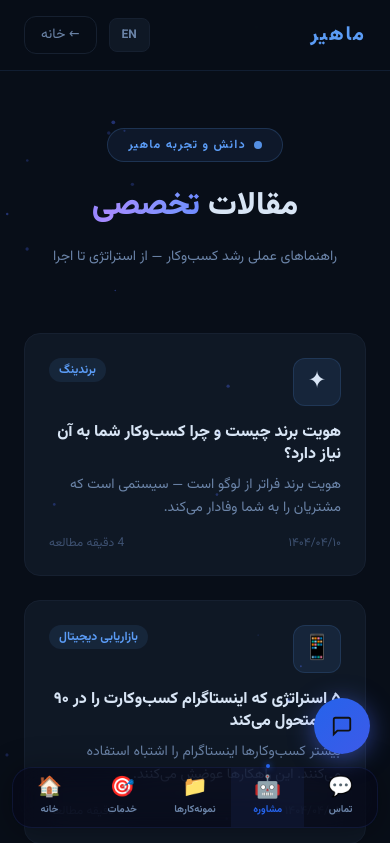
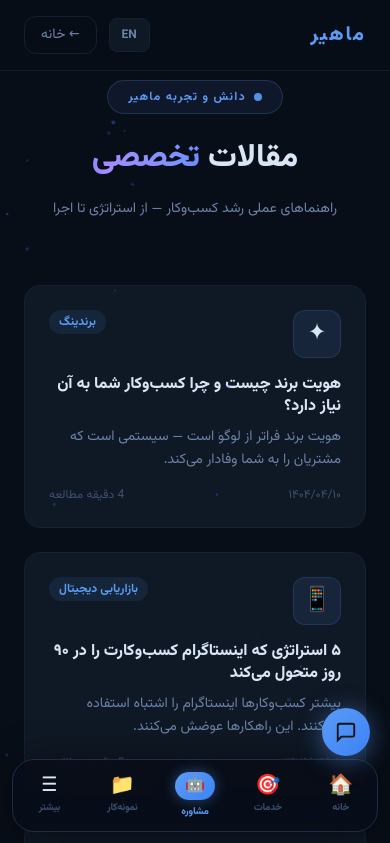
Before and after one commit to amirsamimaneh-svg/Mahir-Gostaran, a Next.js app: page /blog in a window 390 px wide. Shown: the top 843 px of the page. Built offline with nearby package versions, Linux system fonts and the light colour scheme.

Commit message:
feat: بازطراحی کامل موبایل — BottomNav با More drawer، tab bar پروفایل، فاصله‌گذاری responsive

```diff
--- a/src/app/about/page.tsx
+++ b/src/app/about/page.tsx
@@ -47,7 +47,7 @@ export default function AboutPage() {
         </div>
       </nav>
 
-      <div className="max-w-4xl mx-auto px-6 pt-32 pb-24">
+      <div className="max-w-4xl mx-auto px-6 pt-20 md:pt-32 pb-24">
 
         {/* Hero */}
         <div className="text-center mb-20">
--- a/src/app/blog/[slug]/page.tsx
+++ b/src/app/blog/[slug]/page.tsx
@@ -46,7 +46,7 @@ function BlogPostInner({ params }: { params: Promise<{ slug: string }> }) {
         </div>
       </nav>
 
-      <article className="max-w-3xl mx-auto px-6 pt-32 pb-24">
+      <article className="max-w-3xl mx-auto px-6 pt-20 md:pt-32 pb-24">
 
         {/* Category */}
         <div className="mb-6">
--- a/src/app/blog/page.tsx
+++ b/src/app/blog/page.tsx
@@ -31,7 +31,7 @@ export default function BlogPage() {
         </div>
       </nav>
 
-      <div className="max-w-5xl mx-auto px-6 pt-32 pb-24">
+      <div className="max-w-5xl mx-auto px-6 pt-20 md:pt-32 pb-24">
 
         {/* Header */}
         <div className="text-center mb-16">
--- a/src/app/globals.css
+++ b/src/app/globals.css
@@ -2,8 +2,12 @@
 
 @media (max-width: 767px) {
   body {
-    padding-bottom: 68px;
+    /* space for bottom tab bar */
+    padding-bottom: calc(72px + env(safe-area-inset-bottom));
   }
+
+  /* tighter sections on small screens */
+  .section-py { padding-top: 3.5rem; padding-bottom: 3.5rem; }
 }
 
 :root {
--- a/src/app/portfolio/[slug]/page.tsx
+++ b/src/app/portfolio/[slug]/page.tsx
@@ -58,7 +58,7 @@ function ProjectPageInner({ params }: { params: Promise<{ slug: string }> }) {
         </div>
       </nav>
 
-      <div className="max-w-3xl mx-auto px-6 pt-32 pb-20">
+      <div className="max-w-3xl mx-auto px-6 pt-20 md:pt-32 pb-20">
 
         {/* Category badge */}
         <div className="mb-6">
--- a/src/app/portfolio/page.tsx
+++ b/src/app/portfolio/page.tsx
@@ -44,7 +44,7 @@ export default function PortfolioPage() {
         </div>
       </nav>
 
-      <div className="max-w-6xl mx-auto px-6 pt-32 pb-20">
+      <div className="max-w-6xl mx-auto px-6 pt-20 md:pt-32 pb-20">
 
         {/* Header */}
         <div className="text-center mb-14">
--- a/src/app/pricing/page.tsx
+++ b/src/app/pricing/page.tsx
@@ -140,7 +140,7 @@ export default function PricingPage() {
         </div>
       </nav>
 
-      <div className="max-w-6xl mx-auto px-6 pt-32 pb-24">
+      <div className="max-w-6xl mx-auto px-6 pt-20 md:pt-32 pb-24">
 
         {/* Header */}
         <div className="text-center mb-16">
--- a/src/components/BottomNav.tsx
+++ b/src/components/BottomNav.tsx
@@ -2,31 +2,46 @@
 
 import Link from "next/link";
 import { usePathname, useRouter } from "next/navigation";
+import { useState, useEffect } from "react";
 
-type Item = { icon: string; label: string; href: string; isLink?: boolean };
+type Item = { icon: string; label_fa: string; label_en: string; href: string; isLink?: boolean };
 
-const ITEMS: { fa: Item[]; en: Item[] } = {
-  fa: [
-    { icon: "🏠", label: "خانه",       href: "#hero" },
-    { icon: "🎯", label: "خدمات",      href: "#services" },
-    { icon: "📁", label: "نمونه‌کارها", href: "#portfolio" },
-    { icon: "🤖", label: "مشاوره",     href: "/consult", isLink: true },
-    { icon: "💬", label: "تماس",       href: "#contact" },
-  ],
-  en: [
-    { icon: "🏠", label: "Home",      href: "#hero" },
-    { icon: "🎯", label: "Services",  href: "#services" },
-    { icon: "📁", label: "Portfolio", href: "#portfolio" },
-    { icon: "🤖", label: "Consult",   href: "/consult", isLink: true },
-    { icon: "💬", label: "Contact",   href: "#contact" },
-  ],
-};
+const MAIN: Item[] = [
+  { icon: "🏠", label_fa: "خانه",    label_en: "Home",     href: "#hero" },
+  { icon: "🎯", label_fa: "خدمات",   label_en: "Services", href: "#services" },
+  { icon: "🤖", label_fa: "مشاوره",  label_en: "Consult",  href: "/consult",   isLink: true },
+  { icon: "📁", label_fa: "نمونه‌کار", label_en: "Portfolio", href: "/portfolio", isLink: true },
+  { icon: "☰",  label_fa: "بیشتر",   label_en: "More",     href: "#more" },
+];
+
+const MORE: Item[] = [
+  { icon: "📝", label_fa: "بلاگ",      label_en: "Blog",    href: "/blog",    isLink: true },
+  { icon: "💰", label_fa: "قیمت‌ها",   label_en: "Pricing", href: "/pricing", isLink: true },
+  { icon: "ℹ️", label_fa: "درباره ما", label_en: "About",   href: "/about",   isLink: true },
+  { icon: "👤", label_fa: "پروفایل",   label_en: "Profile", href: "/profile", isLink: true },
+  { icon: "💬", label_fa: "تماس",      label_en: "Contact", href: "#contact" },
+];
 
 export default function BottomNav({ lang = "fa" }: { lang?: "fa" | "en" }) {
-  const items = ITEMS[lang];
   const pathname = usePathname();
   const router = useRouter();
   const isHome = pathname === "/";
+  const isRtl = lang === "fa";
+  const [more, setMore] = useState(false);
+
+  // Close drawer on route change
+  useEffect(() => { setMore(false); }, [pathname]);
+
+  // Close on outside tap
+  useEffect(() => {
+    if (!more) return;
+    const fn = (e: TouchEvent) => {
+      const target = e.target as HTMLElement;
+      if (!target.closest("[data-nav]")) setMore(false);
+    };
+    document.addEventListener("touchstart", fn);
+    return () => document.removeEventListener("touchstart", fn);
+  }, [more]);
 
   function handleAnchor(href: string) {
     if (isHome) {
@@ -34,54 +49,160 @@ export default function BottomNav({ lang = "fa" }: { lang?: "fa" | "en" }) {
     } else {
       router.push("/" + href);
     }
+    setMore(false);
   }
 
+  function isActive(item: Item) {
+    if (item.href.startsWith("/")) return pathname.startsWith(item.href);
+    return false;
+  }
+
+  const label = (item: Item) => isRtl ? item.label_fa : item.label_en;
+
   return (
+    <>
+      {/* More drawer backdrop */}
+      {more && (
+        <div
+          className="md:hidden fixed inset-0 z-40"
+          style={{ background: "rgba(0,0,0,0.5)", backdropFilter: "blur(4px)" }}
+          onClick={() => setMore(false)}
+        />
+      )}
+
+      {/* More drawer — slides up */}
+      <div
+        data-nav
+        className="md:hidden fixed z-50 transition-all duration-300"
+        style={{
+          bottom: more ? 82 : 20,
+          left: 12,
+          right: 12,
+          opacity: more ? 1 : 0,
+          pointerEvents: more ? "auto" : "none",
+          transform: more ? "translateY(0)" : "translateY(16px)",
+        }}
+      >
+        <div
+          dir={isRtl ? "rtl" : "ltr"}
+          className="rounded-2xl overflow-hidden"
+          style={{
+            background: "rgba(9,15,32,0.97)",
+            border: "1px solid var(--border2)",
+            backdropFilter: "blur(24px)",
+            boxShadow: "0 -8px 40px rgba(0,0,0,0.5)",
+          }}
+        >
+          <div className="px-4 pt-3 pb-1">
+            <p className="text-xs font-bold tracking-widest" style={{ color: "var(--fg3)" }}>
+              {isRtl ? "صفحات بیشتر" : "More Pages"}
+            </p>
+          </div>
+          <div className="grid grid-cols-5 gap-0 px-2 pb-3 pt-1">
+            {MORE.map(item => {
+              const active = isActive(item);
+              const inner = (
+                <div
+                  className="flex flex-col items-center gap-1.5 py-3 rounded-xl transition-all active:scale-95"
+                  style={{ background: active ? "rgba(91,156,246,0.12)" : "transparent" }}
+                >
+                  <span className="text-xl leading-none">{item.icon}</span>
+                  <span
+                    className="text-[9px] font-bold text-center leading-tight"
+                    style={{ color: active ? "#5B9CF6" : "var(--fg2)" }}
+                  >
+                    {label(item)}
+                  </span>
+                </div>
+              );
+              if (item.isLink) {
+                return <Link key={item.href} href={item.href} onClick={() => setMore(false)}>{inner}</Link>;
+              }
+              return (
+                <button key={item.href} onClick={() => handleAnchor(item.href)}>{inner}</button>
+              );
+            })}
+          </div>
+        </div>
+      </div>
+
+      {/* Main Tab Bar */}
       <nav
+        data-nav
         className="md:hidden fixed z-50"
         style={{
-        bottom: "16px",
-        left: "12px",
-        right: "12px",
-        background: "rgba(5,5,20,0.55)",
-        backdropFilter: "blur(24px)",
-        border: "1px solid rgba(79,110,255,0.12)",
-        borderRadius: "20px",
-        boxShadow: "0 4px 32px rgba(0,0,0,0.35)",
+          bottom: 12,
+          left: 12,
+          right: 12,
+          background: "rgba(8,14,24,0.92)",
+          backdropFilter: "blur(28px)",
+          border: "1px solid var(--border2)",
+          borderRadius: 22,
+          boxShadow: "0 4px 40px rgba(0,0,0,0.45)",
           paddingBottom: "env(safe-area-inset-bottom)",
         }}
       >
-      <div className="flex items-stretch justify-around">
-        {items.map((item) => {
-          const isConsult = item.isLink;
+        <div className="flex items-stretch" dir={isRtl ? "rtl" : "ltr"}>
+          {MAIN.map((item) => {
+            const isMore = item.href === "#more";
+            const active = isMore ? more : isActive(item);
+            const isConsult = item.href === "/consult";
 
             const inner = (
-            <div className="flex flex-col items-center justify-center gap-1 py-2.5 px-2 min-w-0 w-full">
-              <span className={`text-xl leading-none transition-transform ${isConsult ? "scale-110" : ""}`}>
+              <div className="flex flex-col items-center justify-center gap-1 py-3 px-1 w-full transition-all">
+                {/* Consult: pill button style */}
+                {isConsult ? (
+                  <div
+                    className="flex items-center justify-center w-10 h-7 rounded-full text-base leading-none transition-all"
+                    style={{
+                      background: "linear-gradient(135deg,#5B9CF6,#3B82F6)",
+                      boxShadow: "0 0 14px rgba(91,156,246,0.4)",
+                    }}
+                  >
+                    {item.icon}
+                  </div>
+                ) : (
+                  <span
+                    className="text-xl leading-none transition-all"
+                    style={{ filter: active ? "drop-shadow(0 0 6px rgba(91,156,246,0.6))" : "none" }}
+                  >
                     {item.icon}
                   </span>
+                )}
                 <span
-                className="text-[10px] font-bold truncate"
-                style={{ color: isConsult ? "#2563EB" : "var(--fg2)" }}
+                  className="text-[10px] font-bold tracking-tight"
+                  style={{ color: active || isConsult ? "#5B9CF6" : "var(--fg3)" }}
                 >
-                {item.label}
+                  {label(item)}
                 </span>
-              {isConsult && (
+                {/* Active dot */}
+                {active && !isConsult && (
                   <span
-                  className="absolute -top-1 w-1 h-1 rounded-full bg-[#2563EB]"
-                  style={{ boxShadow: "0 0 6px #2563EB" }}
+                    className="absolute top-1.5 w-1 h-1 rounded-full"
+                    style={{ background: "#5B9CF6", boxShadow: "0 0 5px #5B9CF6" }}
                   />
                 )}
               </div>
             );
 
-          if (isConsult) {
+            if (isMore) {
+              return (
+                <button
+                  key="more"
+                  onClick={() => setMore(v => !v)}
+                  className="relative flex-1 flex items-center justify-center active:scale-95 transition-all"
+                >
+                  {inner}
+                </button>
+              );
+            }
+
+            if (item.isLink) {
               return (
                 <Link
                   key={item.href}
                   href={item.href}
-                className="relative flex-1 flex items-center justify-center transition-all active:scale-95"
-                style={{ background: "rgba(79,110,255,0.07)" }}
+                  className="relative flex-1 flex items-center justify-center active:scale-95 transition-all"
                 >
                   {inner}
                 </Link>
@@ -92,8 +213,8 @@ export default function BottomNav({ lang = "fa" }: { lang?: "fa" | "en" }) {
               <button
                 key={item.href}
                 onClick={() => handleAnchor(item.href)}
-              className="relative flex-1 flex items-center justify-center transition-all active:scale-95 hover:bg-white/[0.03]"
-              aria-label={item.label}
+                className="relative flex-1 flex items-center justify-center active:scale-95 transition-all"
+                aria-label={label(item)}
               >
                 {inner}
               </button>
@@ -101,5 +222,6 @@ export default function BottomNav({ lang = "fa" }: { lang?: "fa" | "en" }) {
           })}
         </div>
       </nav>
+    </>
   );
 }
--- a/src/components/ChatBot.tsx
+++ b/src/components/ChatBot.tsx
@@ -88,14 +88,13 @@ export default function ChatBot({ lang = "fa" }: { lang?: "fa" | "en" }) {
       {/* Floating button */}
       <button
         onClick={() => { setOpen(v => !v); }}
-        className="fixed z-[60] flex items-center justify-center transition-all duration-300 hover:scale-110 active:scale-95"
+        className="fixed z-[60] flex items-center justify-center transition-all duration-300 hover:scale-110 active:scale-95 md:bottom-[90px] bottom-[88px]"
         style={{
-          bottom: "90px",
           right: "20px",
-          width: 56, height: 56,
+          width: 48, height: 48,
           borderRadius: "50%",
-          background: open ? "rgba(30,30,50,0.9)" : "linear-gradient(135deg,#2563EB,#3D5AE8)",
-          boxShadow: open ? "0 4px 20px rgba(0,0,0,0.4)" : "0 4px 24px rgba(79,110,255,0.5)",
+          background: open ? "rgba(30,30,50,0.9)" : "linear-gradient(135deg,#5B9CF6,#3B82F6)",
+          boxShadow: open ? "0 4px 20px rgba(0,0,0,0.4)" : "0 4px 24px rgba(91,156,246,0.5)",
           border: open ? "1px solid rgba(255,255,255,0.1)" : "none",
         }}>
         {open
@@ -111,7 +110,7 @@ export default function ChatBot({ lang = "fa" }: { lang?: "fa" | "en" }) {
       <div
         className="fixed z-[59] transition-all duration-300"
         style={{
-          bottom: "158px",
+          bottom: "148px",
           right: "16px",
           width: "min(380px, calc(100vw - 32px))",
           height: open ? "500px" : "0px",
```
Also changed, not shown: src/app/page.tsx (+4 -4 lines), src/app/profile/page.tsx (+42 -13 lines). Lines whose indentation alone changed are shown as unchanged.
